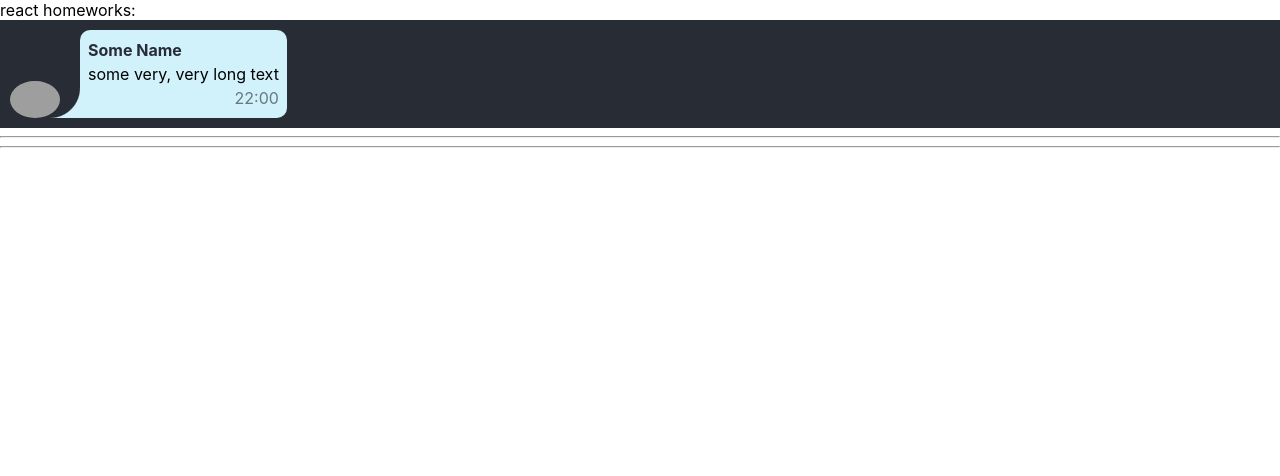
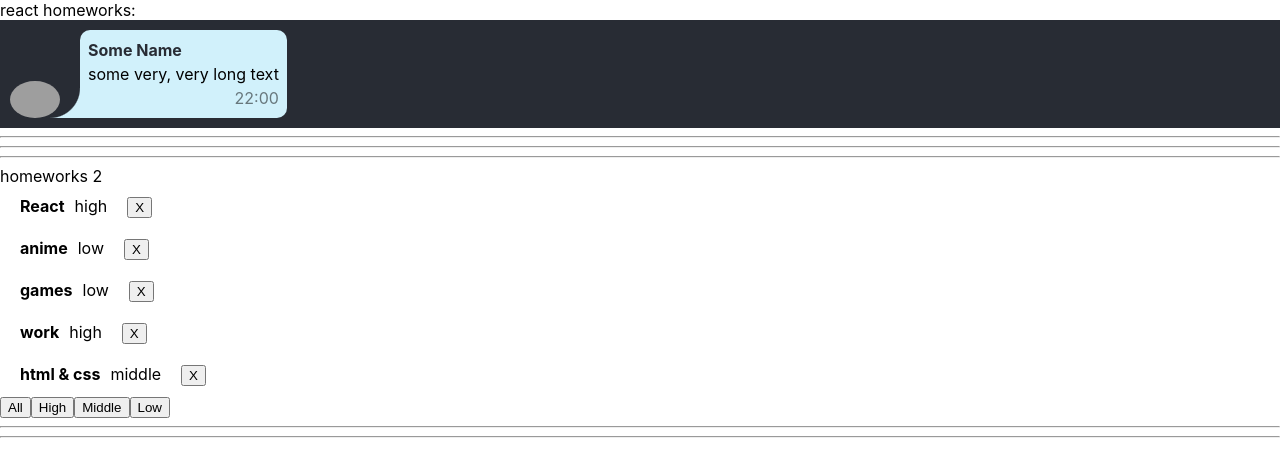
Before and after one commit to Mihancheggg/ignathomework, a React (Create React App) app: page / in a window 1280 px wide. Shown: the top 476 px of the page. Built offline with nearby package versions, Linux system fonts and the light colour scheme; grey boxes are pictures that could not be loaded.

Commit message:
task 2 completed

```diff
--- a/src/p1-main/m1-ui/u1-app/App.tsx
+++ b/src/p1-main/m1-ui/u1-app/App.tsx
@@ -1,13 +1,14 @@
 import React from 'react'
 import s from './App.module.css'
 import HW1 from '../../../p2-homeworks/h1/HW1'
+import HW2 from '../../../p2-homeworks/h2/HW2';
 
 function App() {
     return (
         <div className={s.App}>
             <div>react homeworks:</div>
             <HW1/>
-            {/*<HW2/>*/}
+            <HW2/>
             {/*<HW3/>*/}
             {/*<HW4/>*/}
             {/*<HW5/>*/}
--- /dev/null
+++ b/src/p2-homeworks/h2/Affair.module.css
@@ -0,0 +1,9 @@
+.container{
+    margin-left: 10px;
+    padding: 10px;
+}
+
+.container span{
+    padding-left: 10px;
+    padding-right: 20px;
+}
--- a/src/p2-homeworks/h2/Affair.tsx
+++ b/src/p2-homeworks/h2/Affair.tsx
@@ -1,17 +1,21 @@
 import React from 'react'
+import {AffairType} from './HW2';
+import styles from './Affair.module.css'
 
 type AffairPropsType = {
     // key не нужно типизировать
-    affair: any // need to fix any
-    deleteAffairCallback: any // need to fix any
+    affair: AffairType
+    deleteAffairCallback: (_id: number) => void;
 }
 
 function Affair(props: AffairPropsType) {
-    const deleteCallback = () => {}// need to fix
+    const deleteCallback = () => {
+        props.deleteAffairCallback(props.affair._id)
+    }
 
     return (
-        <div>
-            // show some text
+        <div className={styles.container}>
+            <b>{props.affair.name}</b><span>{props.affair.priority}</span>
 
             <button onClick={deleteCallback}>X</button>
         </div>
--- a/src/p2-homeworks/h2/Affairs.tsx
+++ b/src/p2-homeworks/h2/Affairs.tsx
@@ -1,11 +1,11 @@
 import React from 'react'
 import Affair from './Affair'
-import {AffairType} from './HW2'
+import {AffairsType, AffairType, deleteAffair, FilterType} from './HW2'
 
-type AffairsPropsType = { // need to fix any
-    data: any
-    setFilter: any
-    deleteAffairCallback: any
+type AffairsPropsType = {
+    data: AffairsType;
+    setFilter: (filter: FilterType) => void;
+    deleteAffairCallback: (_id: number) => void;
 }
 
 function Affairs(props: AffairsPropsType) {
@@ -17,10 +17,18 @@ function Affairs(props: AffairsPropsType) {
         />
     ))
 
-    const setAll = () => {} // need to fix
-    const setHigh = () => {}
-    const setMiddle = () => {}
-    const setLow = () => {}
+    const setAll = () => {
+        props.setFilter('all')
+    }
+    const setHigh = () => {
+        props.setFilter('high')
+    }
+    const setMiddle = () => {
+        props.setFilter('middle')
+    }
+    const setLow = () => {
+        props.setFilter('low')
+    }
 
     return (
         <div>
--- a/src/p2-homeworks/h2/HW2.tsx
+++ b/src/p2-homeworks/h2/HW2.tsx
@@ -1,13 +1,17 @@
 import React, {useState} from 'react'
 import Affairs from './Affairs'
 
-// types
-export type AffairPriorityType = any // need to fix any
-export type AffairType = any // need to fix any
+export type AffairsType = Array<AffairType>
+export type AffairPriorityType = 'low' | 'middle' | 'high'
+export type AffairType = {
+    _id: number;
+    name: string;
+    priority: AffairPriorityType;
+}
 export type FilterType = 'all' | AffairPriorityType
 
 // constants
-const defaultAffairs: any = [ // need to fix any
+const defaultAffairs: AffairsType = [
     {_id: 1, name: 'React', priority: 'high'},
     {_id: 2, name: 'anime', priority: 'low'},
     {_id: 3, name: 'games', priority: 'low'},
@@ -16,20 +20,20 @@ const defaultAffairs: any = [ // need to fix any
 ]
 
 // pure helper functions
-export const filterAffairs = (affairs: any, filter: any): any => { // need to fix any
+export const filterAffairs = (affairs: AffairsType, filter: FilterType): AffairsType => {
     if (filter === 'all') return affairs
-    else return // need to fix
+    else return affairs.filter(item => item.priority === filter)
 }
-export const deleteAffair = (affairs: any, _id: any): any => { // need to fix any
-    return // need to fix
+export const deleteAffair = (affairs: AffairsType, _id: number): AffairsType => {
+    return affairs.filter(item => item._id !== _id)
 }
 
 function HW2() {
-    const [affairs, setAffairs] = useState<any>(defaultAffairs) // need to fix any
+    const [affairs, setAffairs] = useState<AffairsType>(defaultAffairs)
     const [filter, setFilter] = useState<FilterType>('all')
 
     const filteredAffairs = filterAffairs(affairs, filter)
-    const deleteAffairCallback = (_id: any) => setAffairs(deleteAffair(affairs, _id)) // need to fix any
+    const deleteAffairCallback = (_id: number) => setAffairs(deleteAffair(affairs, _id))
 
     return (
         <div>
```
